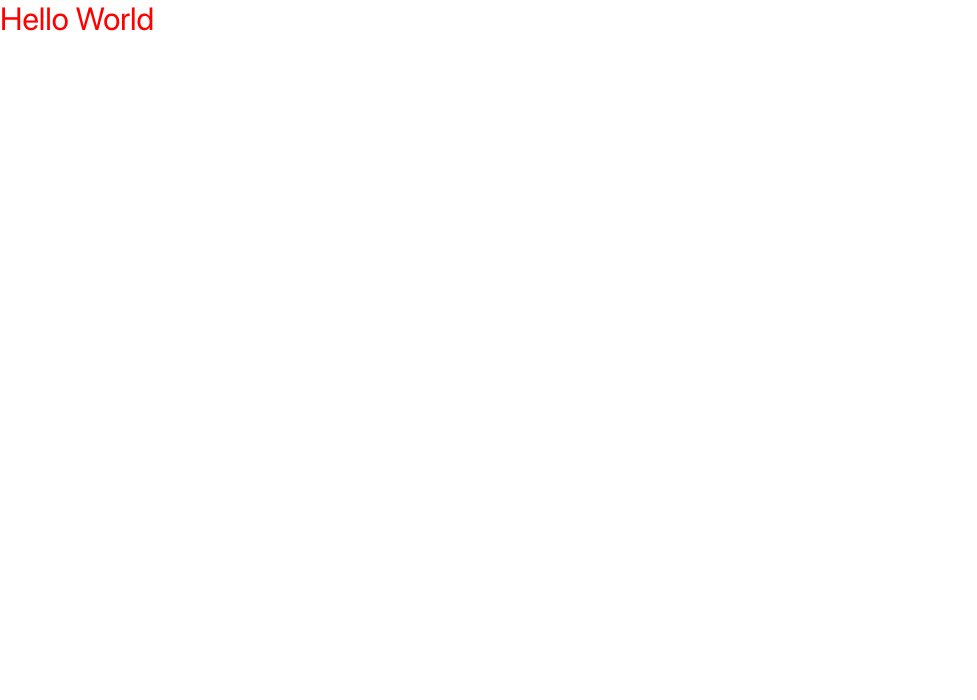
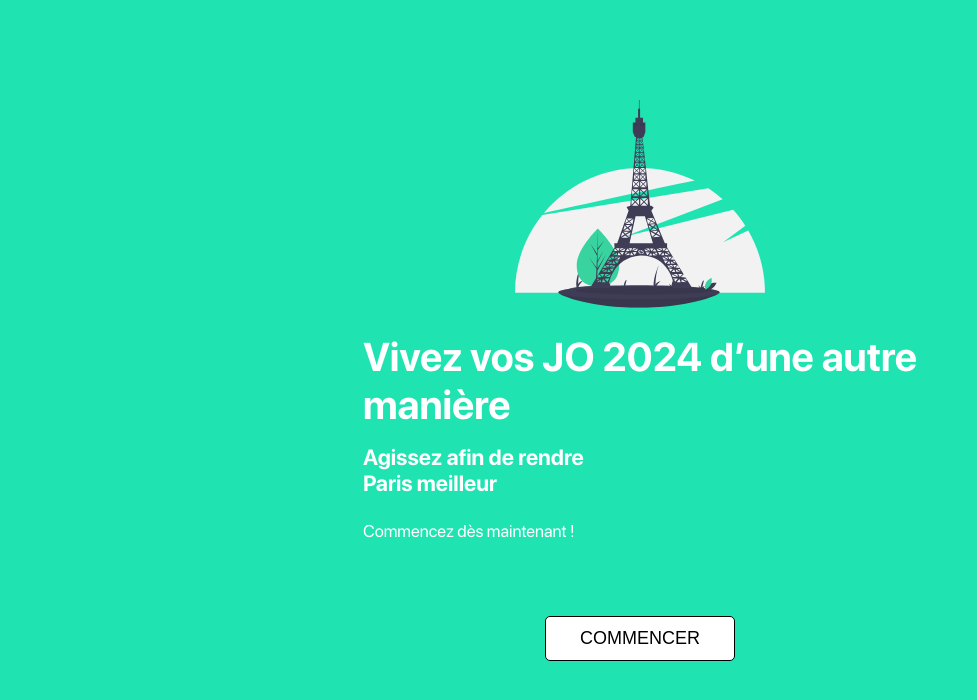
Before and after one commit to JulianRomana/front-fil-rouge, a React (Create React App) app: page / in a window 1280 px wide. Shown: the top 700 px of the page, without its empty margins (0-977 px from the left). Built offline with nearby package versions, Linux system fonts and the light colour scheme.

Commit message:
rebase from master (#3)
* rebase from master

* feat(splash-screen): rename splash screen

```diff
--- a/src/App.js
+++ b/src/App.js
@@ -6,7 +6,8 @@ import {
   Route,
 } from "react-router-dom"
 
-import Home from './pages/Home'
+//import Home from './pages/Home'
+import SplashScreen from './pages/SplashScreen'
 
 function App() {
   return (
@@ -14,7 +15,7 @@ function App() {
 
       <Switch>
         <Route exact path="/">
-          <Home />
+          <SplashScreen/>
         </Route>
       </Switch>
     </Router>
--- a/src/assets/styles/App.css
+++ b/src/assets/styles/App.css
@@ -1,5 +1,6 @@
 @import './reset.css';
 @import './fonts.css';
+@import './designSystem.css';
 
 body {
   font-family: 'Sf-Pro-Display', Arial, Helvetica, sans-serif;
--- /dev/null
+++ b/src/assets/styles/designSystem.css
@@ -0,0 +1,17 @@
+h1,
+h2,
+h3 {
+  font-weight: bold;
+}
+
+h1 {
+  font-size: 4rem;
+}
+
+h2 {
+  font-size: 2.8rem;
+}
+
+h3 {
+  font-size: 2.2rem;
+}
--- a/src/components/Button.jsx
+++ b/src/components/Button.jsx
@@ -5,7 +5,7 @@ import PropTypes from 'prop-types'
 const Button = ({reversed, content,}) => {
 
   const StyledButton = styled.button`
-    padding: 0 .8rem;
+    padding: 1rem .8rem;
     min-width: 19rem;
     height: 4.5rem;
     font-size: 1.8rem;
--- a/src/pages/Home.jsx
+++ b/src/pages/Home.jsx
@@ -1,11 +1,9 @@
 import React from 'react'
 import styled from 'styled-components'
 
-const Title = styled.h1`
-  color: red;
-`
+const Home = () => {
 
-const Home = () => {
+  const Title = styled.h1` color: red;`
   return (
     <>
       <Title> Hello World</Title>
--- /dev/null
+++ b/src/pages/SplashScreen.jsx
@@ -0,0 +1,74 @@
+import React from 'react'
+import styled from 'styled-components'
+import logo from '../assets/svg/logo.svg'
+import Button from '../components/Button'
+
+const SplashScreen = () => {
+
+  const Main = styled.main`
+    height: 100vh;
+    background-color: #20e3b2;
+    display: flex;
+    align-items: center;
+    justify-content: center;
+  `
+
+  const Wrapper = styled.div`
+    display: flex;
+    flex-direction: column;
+    align-items: center;
+    padding: 0 1.5rem 4rem;
+  `
+
+  const Contents = styled.div`
+    display: flex;
+    flex-direction: column;
+    align-items: flex-start;
+    justify-content: center;
+    font-family: 'Sf-Pro-Display';
+    color: white;
+  `
+
+  const Logo = styled.img`
+    margin-bottom: 2.5rem;
+    width: 25rem;
+  `
+
+  const Title = styled.h1`
+    margin-bottom: 1.5rem;
+    font-size: 3rem;
+
+    @media (min-width: 400px) {
+      font-size: 4rem;
+    }
+  `
+
+  const SecondSubtitle = styled.h3`
+    margin-bottom: 25px;
+  `
+
+  const Excergue = styled.p`
+    margin-bottom: 3rem;
+    font-size: 1.7rem;
+
+    @media (min-width: 400px) {
+      margin-bottom: 7.5rem;
+    }
+  `
+
+  return (
+    <Main>
+      <Wrapper>
+        <Logo src={logo} alt="" />
+        <Contents>
+          <Title>Vivez vos JO 2024 d’une autre<br></br>manière</Title>
+          <SecondSubtitle>Agissez afin de rendre<br></br>Paris meilleur</SecondSubtitle>
+          <Excergue>Commencez dès maintenant !</Excergue>
+        </Contents>
+        <Button content="COMMENCER"/>
+      </Wrapper>
+    </Main>
+  )
+}
+
+export default SplashScreen
```
Also changed, not shown: src/assets/img/logo.png (added), src/assets/svg/logo.svg (added).
